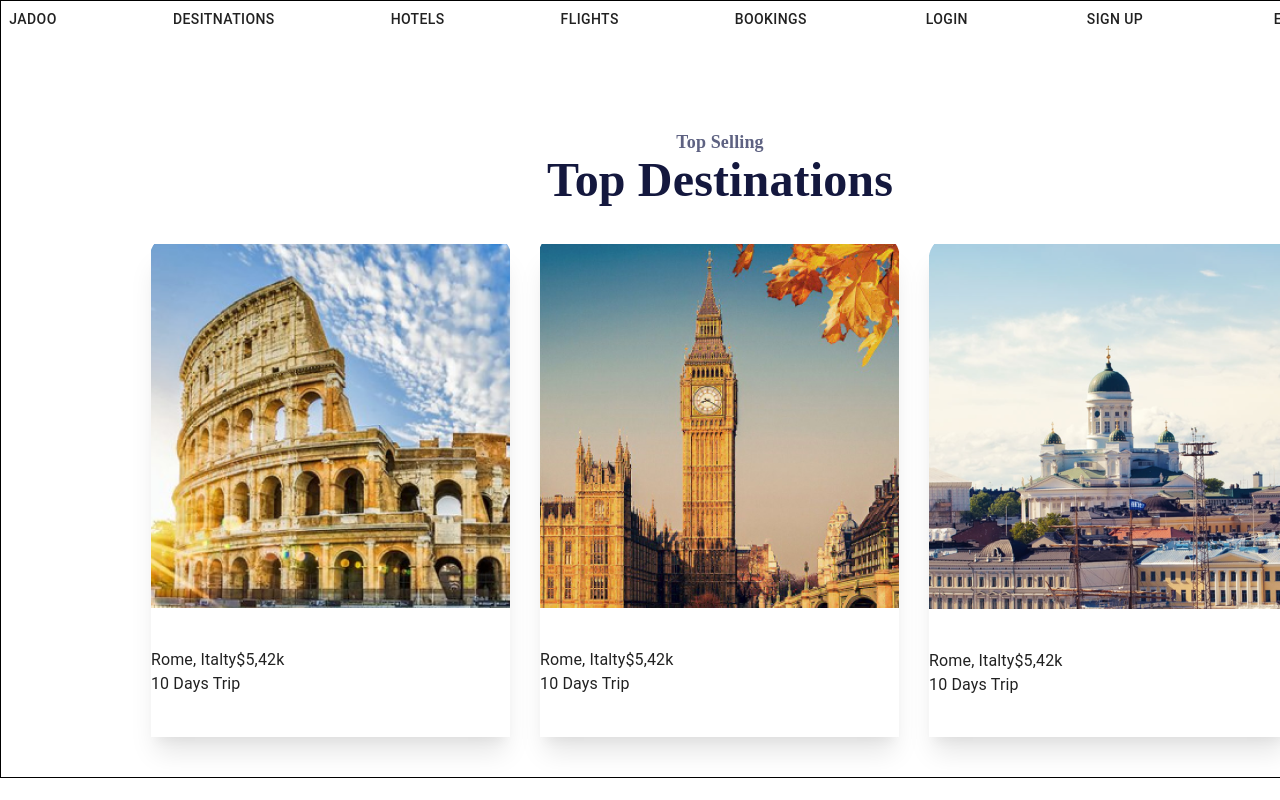
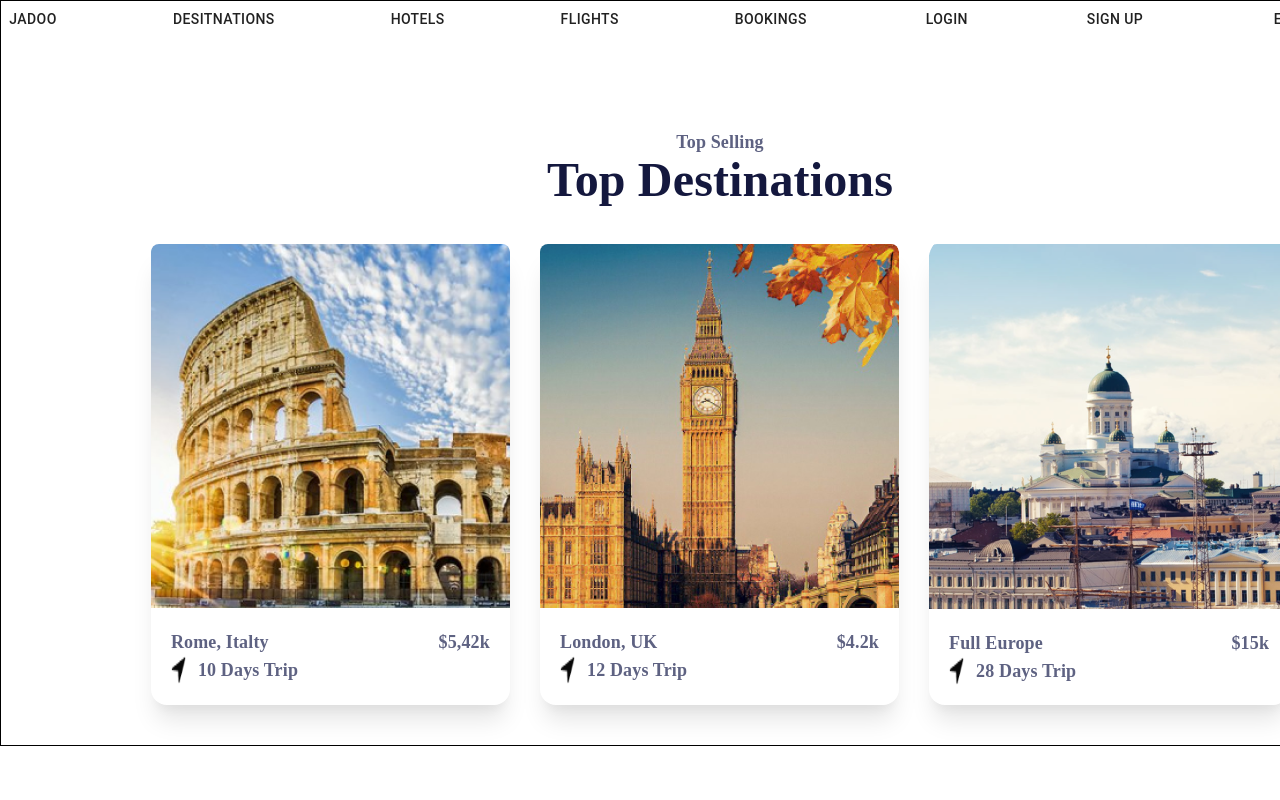
Before and after one commit to payalAppsly/travellAgency, a React (Create React App) app: page /desitnations in a window 1280 px wide. Shown: the top 800 px of the page. Built offline with nearby package versions, Linux system fonts and the light colour scheme.

Commit message:
Destinations Page UI

```diff
--- a/src/component/Desitnations/Desitnations.jsx
+++ b/src/component/Desitnations/Desitnations.jsx
@@ -2,6 +2,7 @@ import React from "react";
 import Desti1 from "../../assets/desti1.png";
 import Desti2 from "../../assets/desti2.png";
 import Desti3 from "../../assets/desti3.png";
+import Dd from "../../assets/dd.png";
 
 const Desitnations = () => {
   return (
@@ -15,41 +16,53 @@ const Desitnations = () => {
             Top Selling
           </h6>
           <h2
-            className="text-5xl font-bold"
+            className="text-5xl font-bold capitalize"
             style={{ color: "#14183E", fontFamily: "Volkhov" }}
           >
             Top Destinations
           </h2>
         </div>
-        <div className="flex  w-10/12 mx-auto justify-evenly">
-          <div className="shadow-xl ">
-            <img src={Desti1} alt="" />
-            <div className="py-10">
-              <span>
+        <div
+          className="flex  w-10/12 mx-auto justify-evenly text-lg font-semibold"
+          style={{ color: "#5E6282", fontFamily: "Poppins" }}
+        >
+          <div className="shadow-xl rounded-2xl">
+            <img src={Desti1} alt="" className="rounded-tl-lg rounded-tr-lg" />
+            <div className="p-5">
+              <span className="flex justify-between">
                 <span>Rome, Italty</span>
                 <span>$5,42k</span>
               </span>
-              <p>10 Days Trip</p>
+              <span className="flex gap-3">
+                <img src={Dd} alt="" width={15} height={10} />
+                <p>10 Days Trip</p>
+              </span>
             </div>
           </div>
-          <div className="shadow-xl">
-            <img src={Desti2} alt="" />
-            <div className="py-10">
-              <span>
-                <span>Rome, Italty</span>
-                <span>$5,42k</span>
+          <div className="shadow-xl rounded-2xl">
+            <img src={Desti2} alt="" className="rounded-tl-lg rounded-tr-lg" />
+            <div className="p-5">
+              <span className="flex justify-between">
+                <span>London, UK</span>
+                <span>$4.2k</span>
               </span>
-              <p>10 Days Trip</p>
+              <span className="flex gap-3">
+                <img src={Dd} alt="" width={15} height={10} />
+                <p>12 Days Trip</p>
+              </span>
             </div>
           </div>
-          <div className="shadow-xl">
-            <img src={Desti3} alt="" />
-            <div className="py-10">
-              <span>
-                <span>Rome, Italty</span>
-                <span>$5,42k</span>
+          <div className="shadow-xl rounded-2xl">
+            <img src={Desti3} alt="" className="rounded-tl-lg rounded-tr-lg" />
+            <div className="p-5">
+              <span className="flex justify-between">
+                <span>Full Europe</span>
+                <span>$15k</span>
               </span>
-              <p>10 Days Trip</p>
+              <span className="flex gap-3">
+                <img src={Dd} alt="" width={15} height={10} />
+                <p>28 Days Trip</p>
+              </span>
             </div>
           </div>
         </div>
```
Also changed, not shown: src/assets/dd.png (added).
